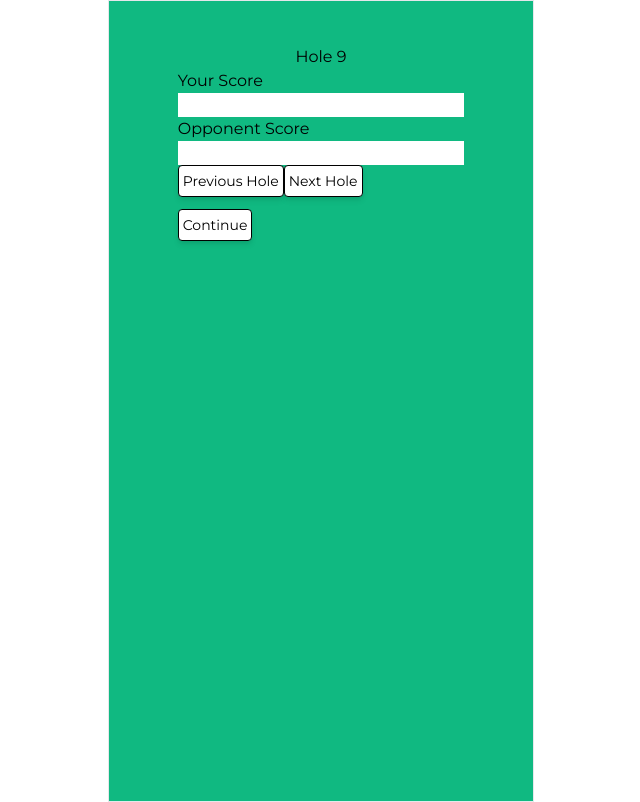
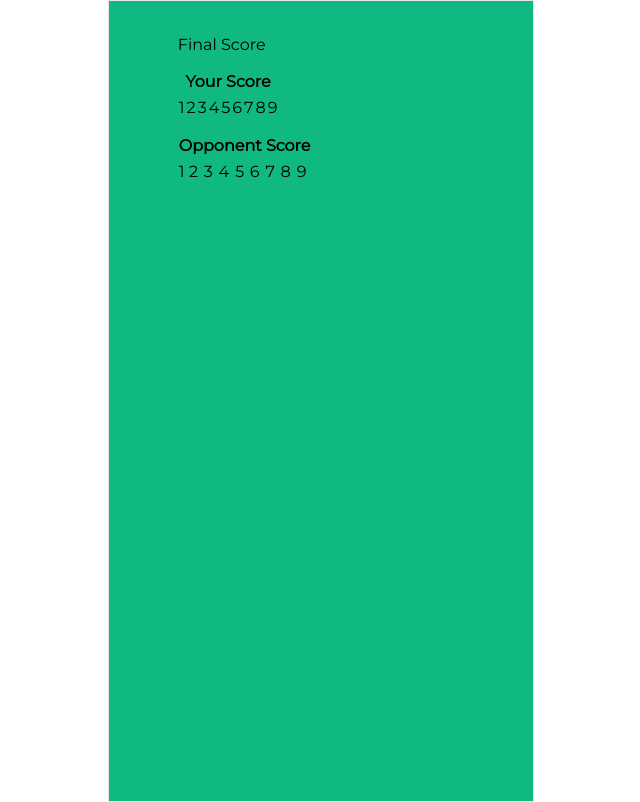
Before and after one commit to noconsulate/golf-bet, a Vue app in the folder app/: page / in a window 1280 px wide. Shown: the whole page, without its empty margins (319-959 px from the left). Built offline with nearby package versions, Linux system fonts and the light colour scheme; the HTML template or start-up script is replaced by a standard one.

Commit message:
scores displayed

```diff
--- /dev/null
+++ b/app/src/components/Game/FinalScore.vue
@@ -0,0 +1,51 @@
+<template>
+  <div class="space-y-3">
+    <p>Final Score</p>
+
+    <table>
+      <thead>
+        <tr>
+          <th :colspan="holes">Your Score</th>
+        </tr>
+      </thead>
+      <tbody>
+        <tr>
+          <td v-for="index in holes" :key="index">
+            {{ myScore[index - 1] }}
+          </td>
+        </tr>
+      </tbody>
+    </table>
+    <table>
+      <thead>
+        <tr>
+          <th :colspan="holes">Opponent Score</th>
+        </tr>
+      </thead>
+      <tbody>
+        <tr>
+          <td v-for="index in holes" :key="index">
+            {{ opponentScore[index - 1] }}
+          </td>
+        </tr>
+      </tbody>
+    </table>
+  </div>
+</template>
+
+<script>
+export default {
+  name: "finalScore",
+  computed: {
+    holes() {
+      return Number(this.$store.state.holes);
+    },
+    myScore() {
+      return this.$store.state.myScore;
+    },
+    opponentScore() {
+      return this.$store.state.opponentScore;
+    },
+  },
+};
+</script>
--- a/app/src/components/Game/Gameplay.vue
+++ b/app/src/components/Game/Gameplay.vue
@@ -32,8 +32,8 @@ export default {
     return {
       // classes
       // data
-      myScore: [1, 2, 3, 4, 5, 6, 7, 8, 9],
-      opponentScore: [1, 2, 3, 4, 5, 6, 7, 8, 9],
+      myScore: [],
+      opponentScore: [],
       currentHole: 9,
     };
   },
@@ -59,6 +59,7 @@ export default {
         opponentScore: this.opponentScore,
       };
       this.$store.dispatch("setScores", scoresObj);
+      this.$store.dispatch("setSequence", "finalScore");
     },
   },
 };
--- a/app/src/store/index.js
+++ b/app/src/store/index.js
@@ -5,13 +5,14 @@ Vue.use(Vuex);
 
 export default new Vuex.Store({
   state: {
-    sequence: "gameplay",
+    sequence: "finalScore",
     players: "2",
     points: "",
     holes: "9",
-    // scores: [],
-    myScore: [],
-    opponentScore: [],
+    // myScore: [],
+    // opponentScore: [],
+    myScore: [1, 2, 3, 4, 5, 6, 7, 8, 9],
+    opponentScore: [1, 2, 3, 4, 5, 6, 7, 8, 9],
   },
   mutations: {
     UPDATE_SEQUENCE(state, payload) {
--- a/app/src/views/Home.vue
+++ b/app/src/views/Home.vue
@@ -7,6 +7,7 @@
     <Confirmation v-if="sequence == 'confirmation'" />
     <Share v-if="sequence == 'share'" />
     <Gameplay v-if="sequence == 'gameplay'" />
+    <FinalScore v-if="sequence == 'finalScore'" />
     <Intrastitial v-if="sequence == 'interstitial'" />
     <Gameover v-if="sequence == 'gameover'" />
   </div>
@@ -20,6 +21,7 @@ import Holes from "../components/Game/Holes";
 import Share from "../components/Game/Share";
 import Confirmation from "../components/Game/Confirmation.vue";
 import Gameplay from "../components/Game/Gameplay";
+import FinalScore from "../components/Game/FinalScore";
 import Intrastitial from "../components/Game/Intrastitial";
 import Gameover from "../components/Game/Gameover";
 
@@ -33,6 +35,7 @@ export default {
     Share,
     Confirmation,
     Gameplay,
+    FinalScore,
     Intrastitial,
     Gameover,
   },
```
